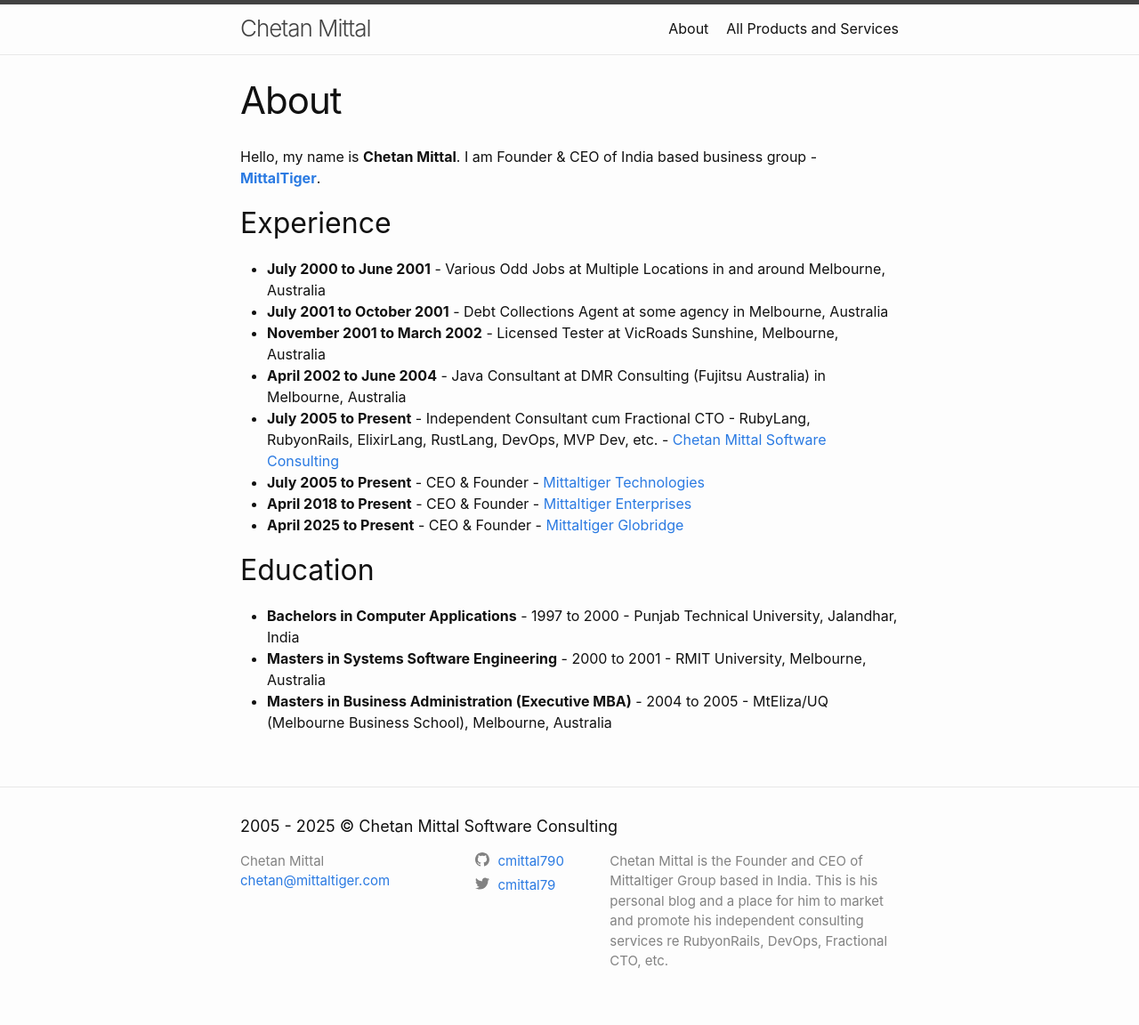
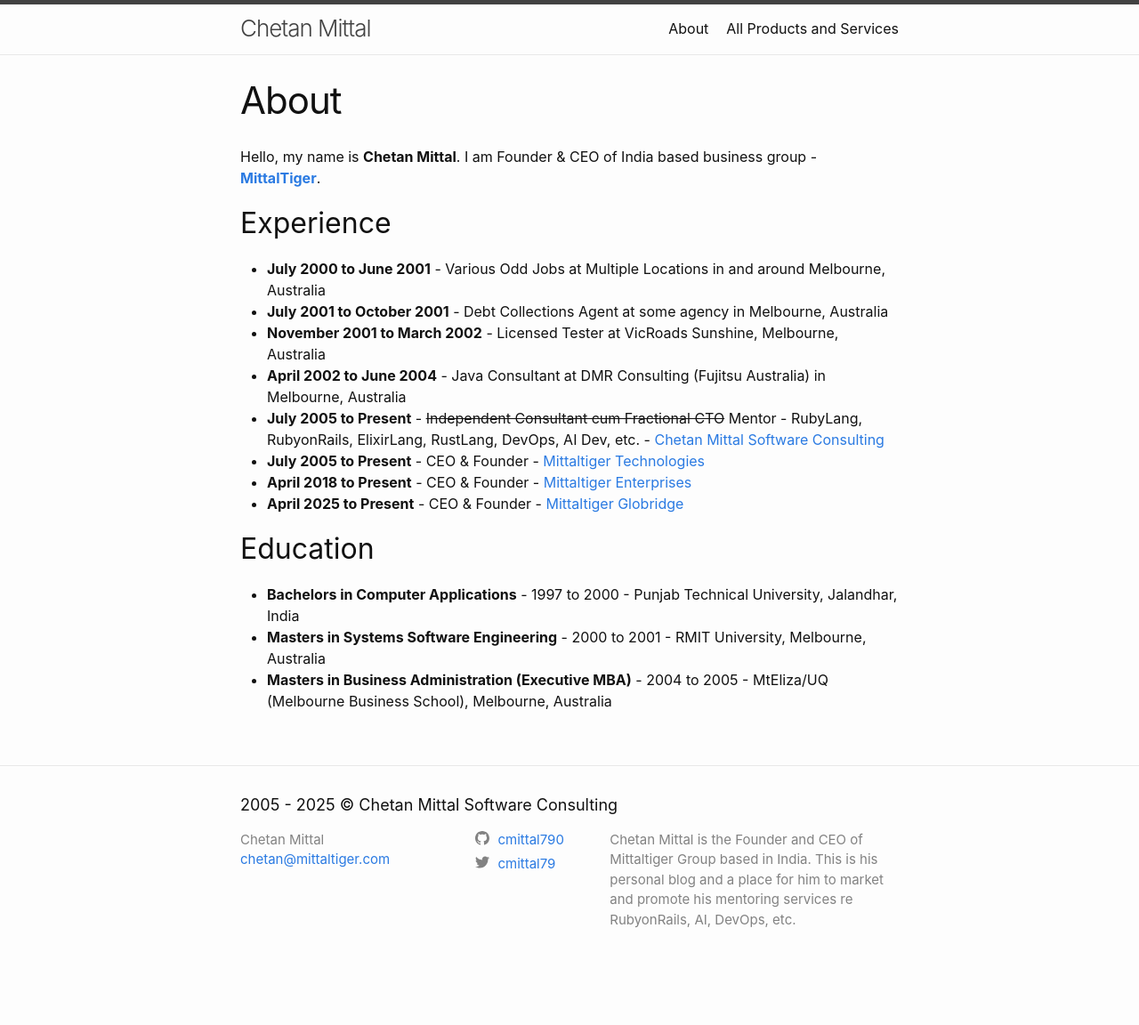
Before and after one commit to cmittal790/cmittal790.github.io, a Jekyll site: the page built from about.markdown, in a window 1280 px wide. Shown: the whole page at 89% size. Built offline with Jekyll 4.4.1, drawn with Linux system fonts in a browser that asks for light colours; after the commit the page ends 1105 px from its top, so only the background shows below that.

Commit message:
minor sentences fixed re services etc.

```diff
--- a/_config.yml
+++ b/_config.yml
@@ -22,7 +22,7 @@
 email: chetan@mittaltiger.com
 description: >- # this means to ignore newlines until "baseurl:"
   Chetan Mittal is the Founder and CEO of Mittaltiger Group based in India.
-  This is his personal blog and a place for him to market and promote his independent consulting services re RubyonRails, DevOps, Fractional CTO, etc.
+  This is his personal blog and a place for him to market and promote his mentoring services re RubyonRails, AI, DevOps, etc.
 baseurl: "" # the subpath of your site, e.g. /blog
 url: "" # the base hostname & protocol for your site, e.g. http://example.com
 twitter_username: cmittal79
--- a/about.markdown
+++ b/about.markdown
@@ -11,7 +11,7 @@
 - **July 2001 to October 2001** - Debt Collections Agent at some agency in Melbourne, Australia
 - **November 2001 to March 2002** - Licensed Tester at VicRoads Sunshine, Melbourne, Australia
 - **April 2002 to June 2004** - Java Consultant at DMR Consulting (Fujitsu Australia) in Melbourne, Australia
-- **July 2005 to Present** - Independent Consultant cum Fractional CTO - RubyLang, RubyonRails, ElixirLang, RustLang, DevOps, MVP Dev, etc. - [Chetan Mittal Software Consulting](/all-products-and-services)
+- **July 2005 to Present** - ~~Independent Consultant cum Fractional CTO~~ Mentor - RubyLang, RubyonRails, ElixirLang, RustLang, DevOps, AI Dev, etc. - [Chetan Mittal Software Consulting](/all-products-and-services)
 - **July 2005 to Present** - CEO & Founder - [Mittaltiger Technologies](https://technologies.mittaltiger.com){:target="_blank"}
 - **April 2018 to Present** - CEO & Founder - [Mittaltiger Enterprises](https://enterprises.mittaltiger.com){:target="_blank"}
 - **April 2025 to Present** - CEO & Founder - [Mittaltiger Globridge](https://globridge.mittaltiger.com){:target="_blank"}
```
